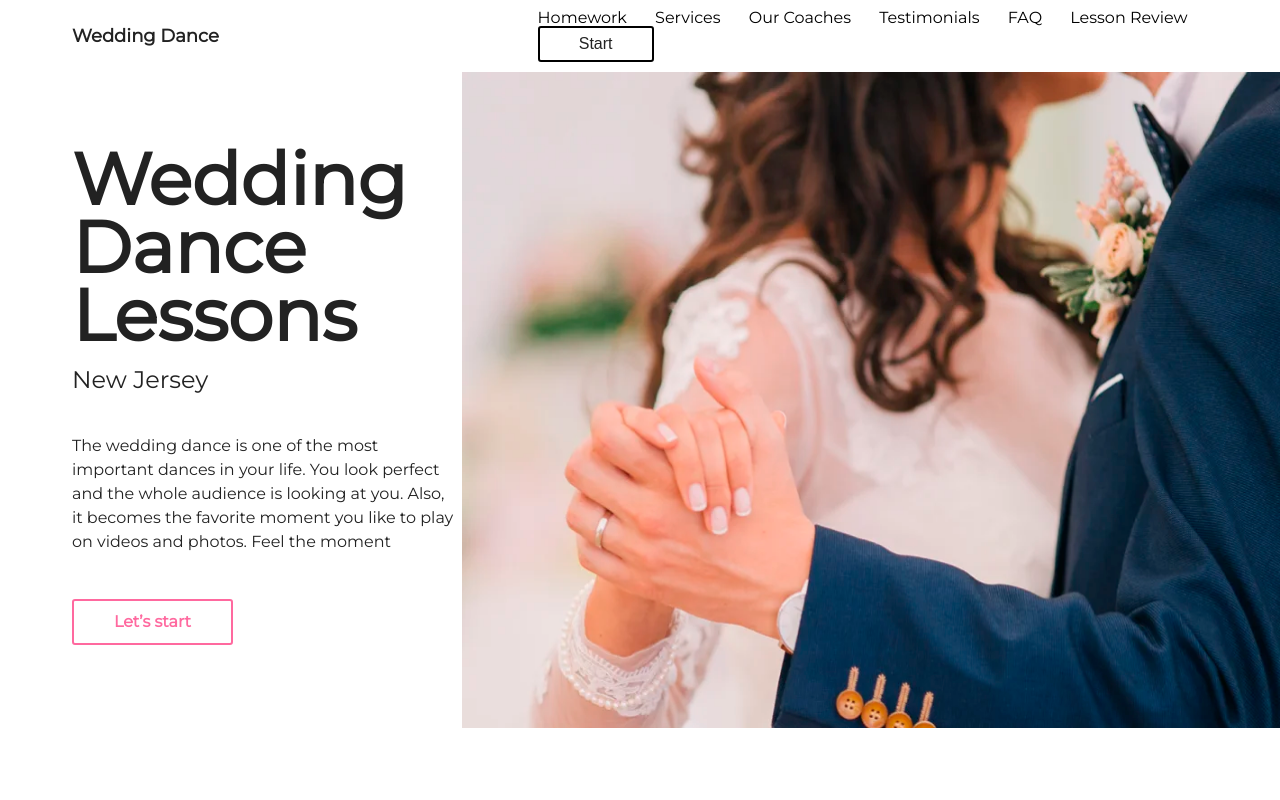
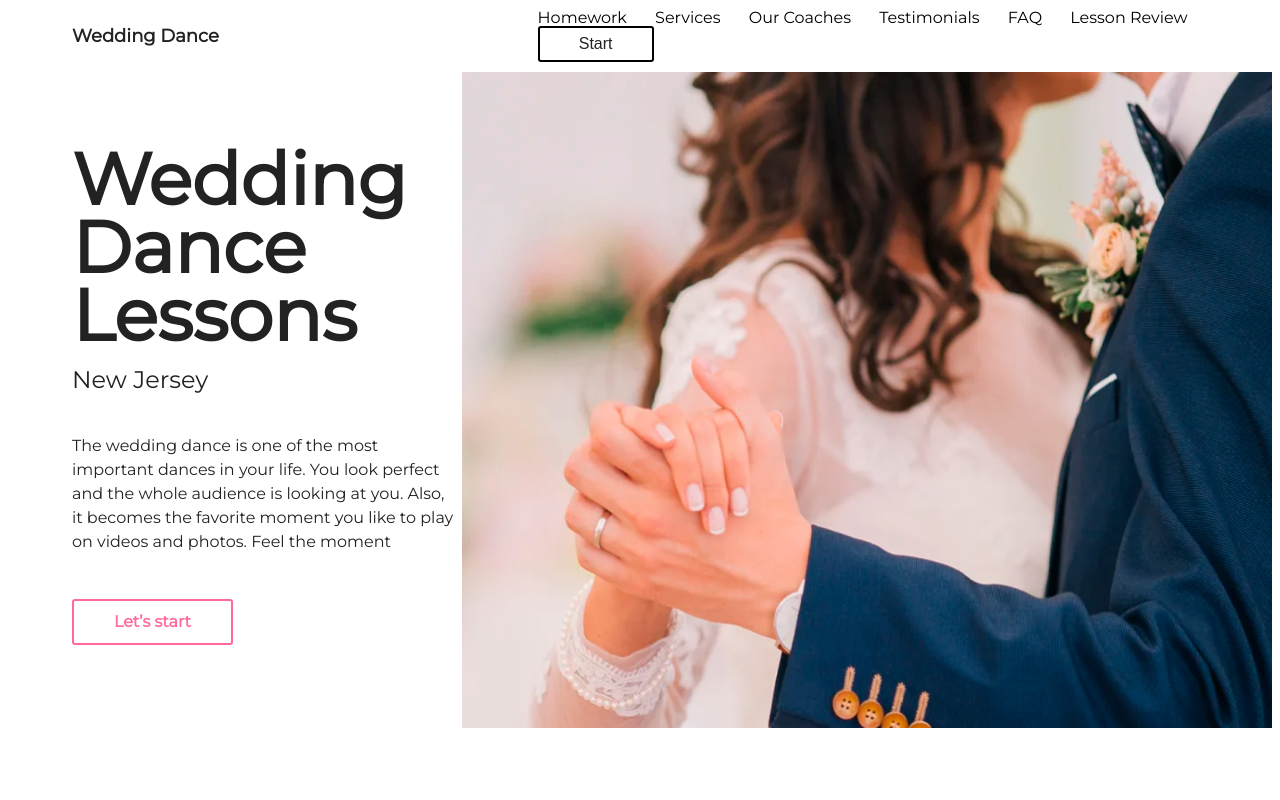
Before and after one commit to elmir2232/home, a website: page index.html in a window 1280 px wide. Shown: the top 800 px of the page. Drawn offline with nearby package versions, Linux system fonts and the light colour scheme; files that its build step writes are made by us from their sources; files whose address does not match are found by name.

Commit message:
Update _main.scss

```diff
--- a/src/styles/common/_main.scss
+++ b/src/styles/common/_main.scss
@@ -170,8 +170,8 @@ transition: all 0.5s ease-in-out;
 }
 .main-page__photo img{
     height: 100%;
-    width: 100%;
-
+    width: 99%;
+   background-color: #fff;
   //  background: url(../img/first-dance-i.png) 100% 100% no-repeat;
 
 
```
